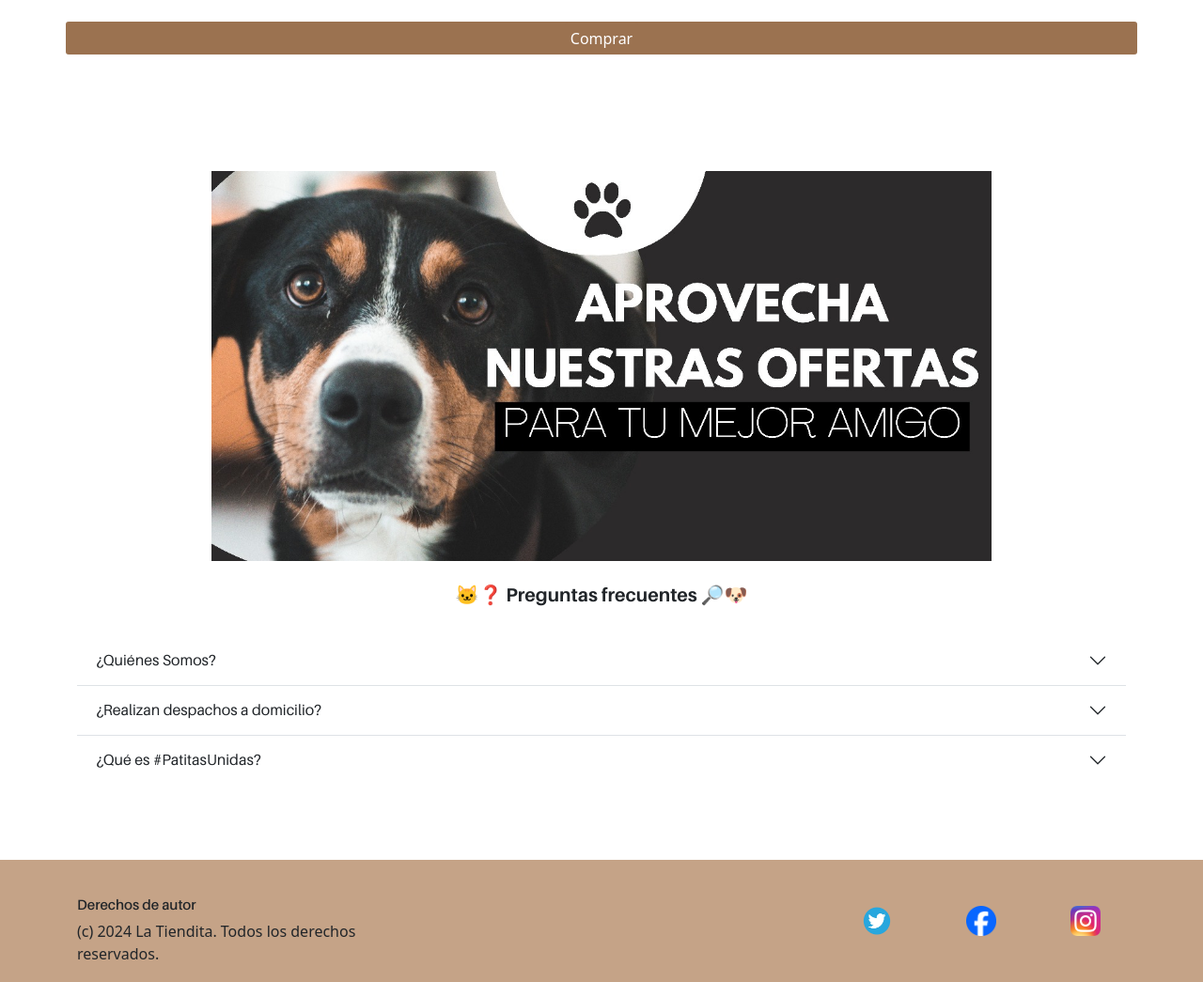
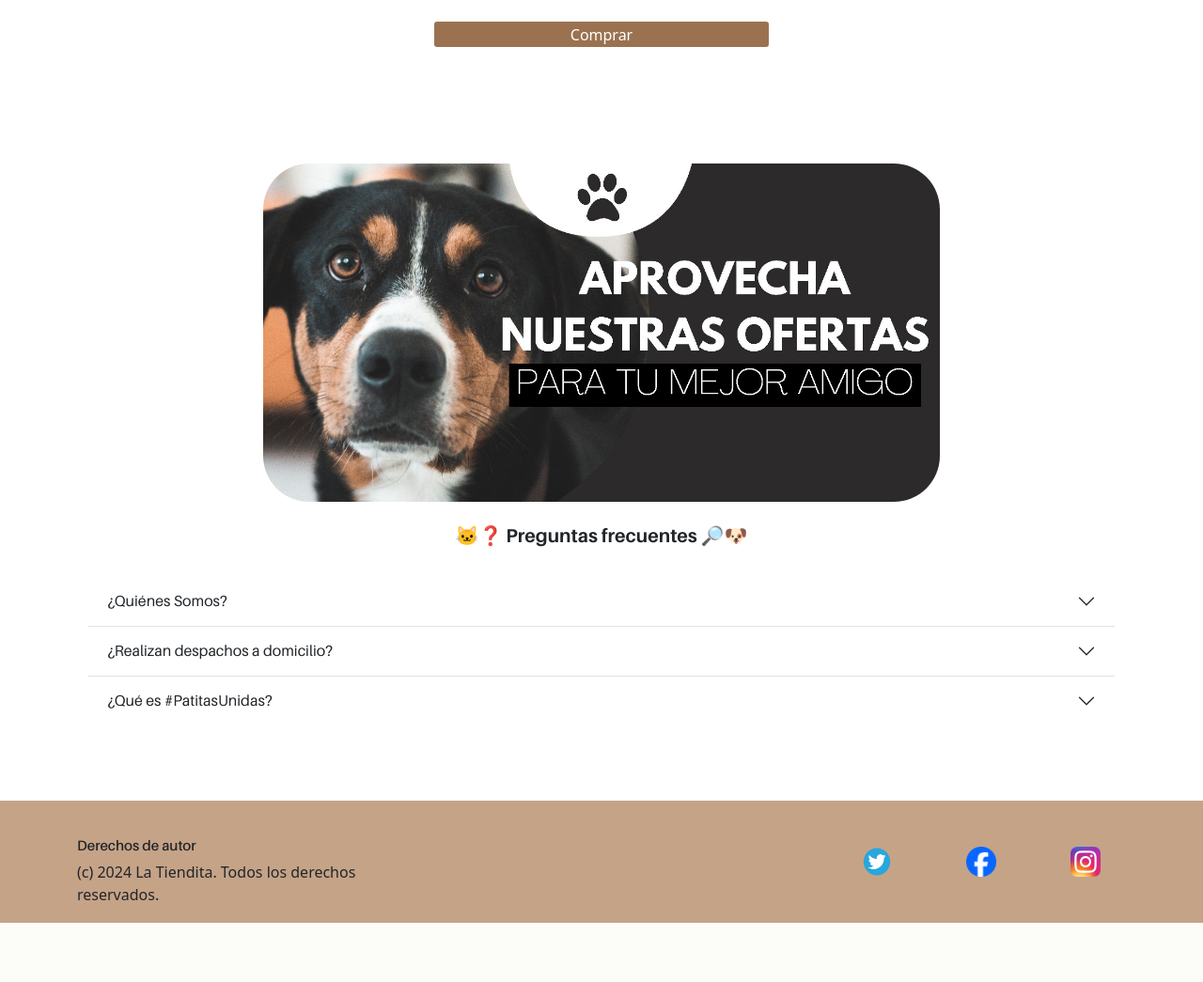
Before and after one commit to alanmartinez135/ET, a Django app: template LaTiendita/templates/public/inicio.html in a window 1280 px wide. Shown: the part 899-1944 px from the top of the page at 94% size. After the commit the page ends 1881 px from the top, so only its background shows below. Run offline with Django 3.2, Linux system fonts and the light colour scheme; the template is opened without the code that fills it, so the values that code supplies are empty.

Commit message:
merge a mano.

```diff
--- a/LaTiendita/static/css/styles.css
+++ b/LaTiendita/static/css/styles.css
@@ -32,7 +32,9 @@
 }
 
 .carrusel{
-    width: 100%; margin: auto; padding-top: 0px;
+    width: 100%;
+    margin: auto;
+    padding-top: 0px;
 }
 
 .todoP{
@@ -81,17 +83,24 @@ span{
 .banner{
     padding-top: 100px;
 }
-.banner_perro{
-    border-radius: 40px;
+.banner-perro{
+    border-radius: 49px;
 }
 
 .footer{
+    min-height: 100px;
     margin-top: 80px;
     padding-top: 3%;
     height: 130px;
     container-type: fluid;
     background-color: #C5A387;
 }
+
+.modal-footer {
+    display: flex;
+    justify-content: center;
+}
+
 .textoC{
     margin-top: -3px;
 }
@@ -126,6 +135,16 @@ span{
 .card-img-top{
     border-top-right-radius: 20px;
     border-top-left-radius: 20px;
+}
+
+.boton-comprar{
+    text-decoration: none;
+    color: white;
+    background-color: #9B7250;
+    border: none;
+    border-radius: 3px;
+    padding: 0.5%;
+    width: 100%;
 }
 
 /*Tipografías aileron 400-500-600-700   poppins 500*/
--- a/LaTiendita/templates/base.html
+++ b/LaTiendita/templates/base.html
@@ -25,28 +25,21 @@
                     <button type="button" class="btn" data-bs-toggle="modal" data-bs-target="#exampleModal">
                         <img src="{% static 'img/usuario.png' %}" alt="usuario" width="20px">
                     </button>
-                    <h3 style="color: black;">Bienveni@ {{ request.user.username }}!</h3>
+                    <h2 style="color: black;">Bienveni@ {{ request.user.username }}!</h2>
+
                     <div class="modal fade" id="exampleModal" tabindex="-1" aria-labelledby="exampleModalLabel" aria-hidden="true">
                         <div class="modal-dialog">
                             <div class="modal-content">
                                 <div class="modal-header">
-                                    <h5 class="modal-title" id="exampleModalLabel" style="color: black;">Suscripción</h5>
+                                    <h5 class="modal-title" id="exampleModalLabel" style="color: black;">Cuenta</h5>
                                     <button type="button" class="btn-close" data-bs-dismiss="modal" aria-label="Close"></button>
                                 </div>
-                                <div class="modal-body">
-                                    <form method="post" action="{% url 'suscribirse' %}">
-                                        {% csrf_token %}
-                                        <div class="mb-3">
-                                            <label for="exampleInputEmail1" class="form-label" style="color: black;">Email</label>
-                                            <input type="email" class="form-control" id="exampleInputEmail1" name="email" aria-describedby="emailHelp">
-                                            <div id="emailHelp" class="form-text" style="color: black;">No compartiremos tu correo con nadie.</div>
-                                        </div>
-                                        <button type="submit" class="btn btn-primary mb-3">Suscribirme</button>
-                                    </form>
-                                </div>
                                 <div class="modal-footer">
+                                    <a href="{% url 'suscribirse' %}" class="btn btn-primary">Suscribirse</a>
+                                    {% csrf_token %}
                                     <a href="{% url 'registro' %}" class="btn btn-primary">Registrarse</a>
                                     <a href="{% url 'iniciar_sesion' %}" class="btn btn-primary">Iniciar Sesión</a>
+
                                 </div>
                             </div>
                         </div>
--- a/LaTiendita/templates/public/inicio.html
+++ b/LaTiendita/templates/public/inicio.html
@@ -57,17 +57,20 @@
         <div class="col-md-4 mb-4">
             <img src="{% static 'img/perro_identificador.png' %}" class="img-fluid imag" alt="Identificadores">
         </div>
+</div>
+<div class="row">
+    <div class="col-md-4"></div>
+    <div class="col-md-4">
+        <button class="boton-comprar"> <a class="boton-comprar" href="{% url 'bandana' %}"> Comprar </a></button>
     </div>
-    <div class="row text-center">
-        <button class="boton-comprar" style="background-color: #9B7250; color: white; border: none; border-radius: 3px; padding: 0.5%;"> <a style="background-color: #9B7250; color: white; border: none; border-radius: 3px; padding: 0.5%; text-decoration: none;" href="{% url 'bandana' %}"> Comprar </a></button>
-    </div>
+    <div class="col-md-4"></div>
 </div>
 
 <!--Oferta-->
 <div class="container-fluid banner">
     <div class="row justify-content-center my-4">
         <div class="col-md-8">
-            <img src="{% static 'img/Banner web comida de perros negro.jpeg' %}" alt="banner" class="img-fluid">
+            <img src="{% static 'img/Banner web comida de perros negro.jpeg' %}" alt="banner" class="img-fluid banner-perro">
         </div>
     </div>
 </div>
--- a/TiendaMascotas/settings.py
+++ b/TiendaMascotas/settings.py
@@ -130,6 +130,10 @@ DEFAULT_AUTO_FIELD = 'django.db.models.BigAutoField'
 Media_URL = "/media/"
 Media_ROOT = os.path.join(BASE_DIR, "media")
 
+STATIC_URL = '/static/'
+STATICFILES_DIRS = [
+    os.path.join(BASE_DIR, 'static'),
+]
 
 ROLES = (
     ('admin', 'Administrador'),
```
Also changed, not shown: LaTiendita/static/css/card.css (+7 -2 lines), LaTiendita/templates/public/descrip_carrito.html (+4 -3 lines), db.sqlite3.
